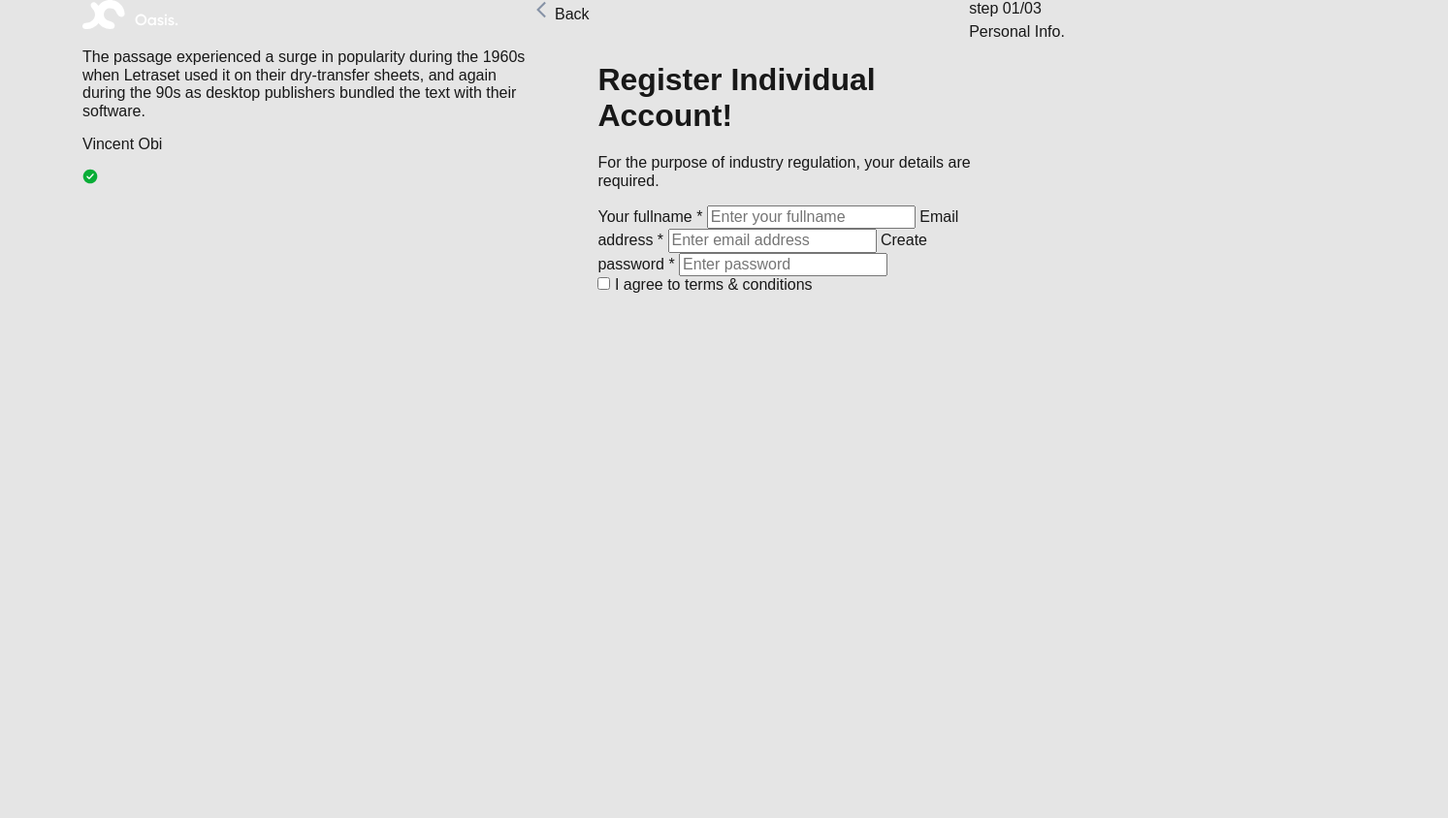
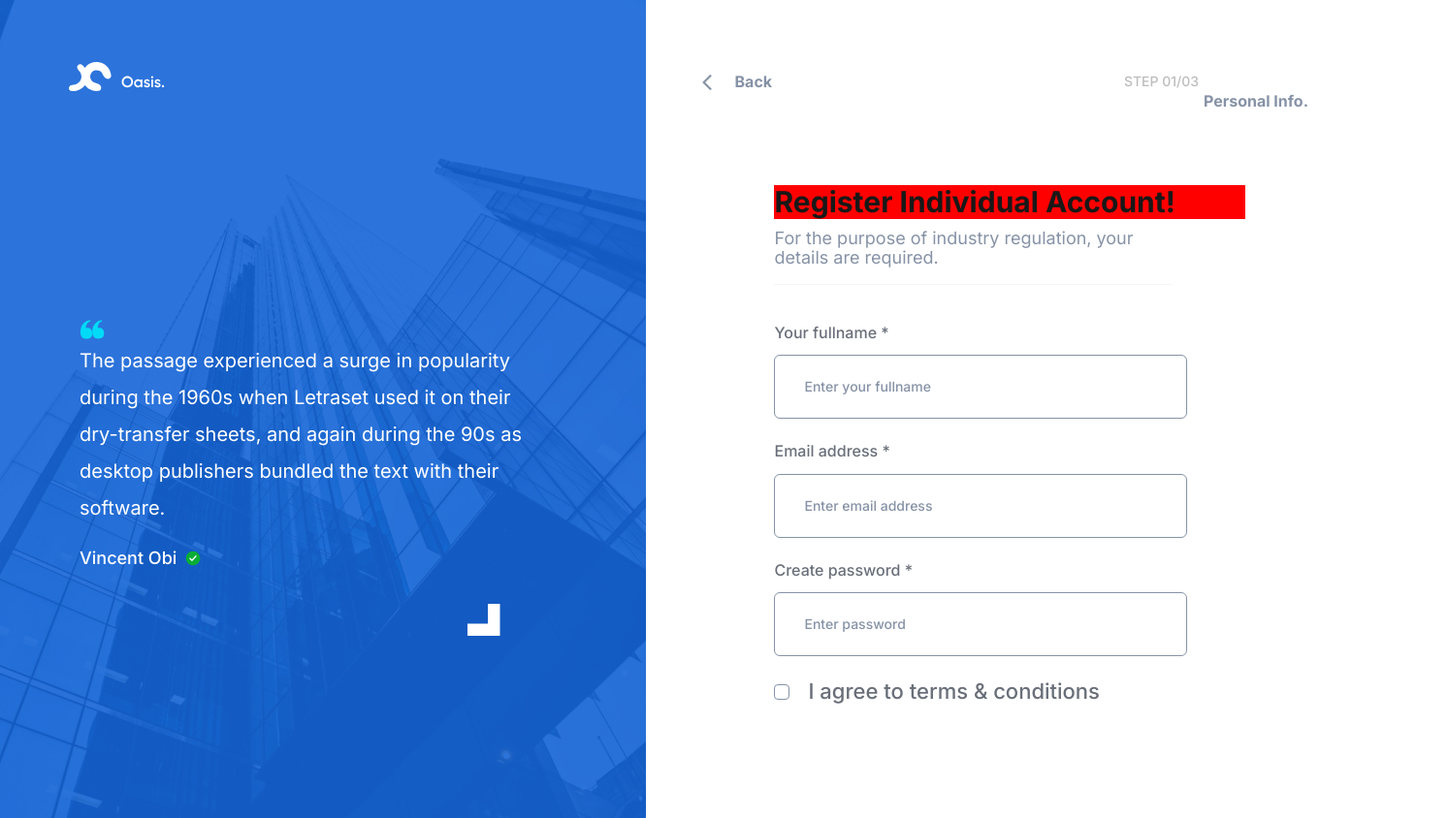
Before and after one commit to isaevrg/application, a plain HTML site: page index.html in a window 1280 px wide. Shown: the top 844 px of the page at 97% size, 1493 px wide, since content can reach past the window. Before the commit the page ends 800 px from the top, so only its background shows below. Drawn offline with Linux system fonts and the light colour scheme.

Commit message:
Добавил картинки, переписал HTML код, исправил CSS

```diff
--- a/css/style.css
+++ b/css/style.css
@@ -1,5 +1,289 @@
 body {
-	background-color: #E5E5E5;
-	font-family: "GothamPro-Medium", sans-serif;
 	color: #181818;
+	font-family: 'Inter', sans-serif;
+	box-sizing: border-box;
+	width: 1440px;
+
 }
+
+h1, h2, h3, h4,h5, p {
+	margin: 0px;
+}
+
+
+
+.container-1 {
+	background-image: url(../img/background.jpg);
+	/* background-repeat: no-repeat; */
+	position: relative;
+	height: 1024px;
+	width: 666px;
+	display: inline-block;
+}
+
+/* начало левого блока */
+.container-1__logo {
+	position: absolute;
+	top:64px;
+	left: 71px;
+}
+
+.container-1__inf {
+	position: absolute;
+	padding: 330px 111px 352px 82px;
+
+}
+
+.container-1__inf p {
+	width: 473px;
+	font-weight: 400;
+	font-size: 20px;
+	line-height: 38px;
+	color: #FFFFFF;
+
+}
+
+.container-1__inf span {
+	font-weight: 500;
+	font-size: 18px;
+	line-height: 22px;
+	color: #FFFFFF;
+}
+
+.container-1__inf svg {
+	position: absolute;
+	right:0;
+}
+
+.suffix {
+	padding-left: 400px;
+}
+
+.obi {
+	padding-top: 22px;
+	padding-bottom: 35px;
+	vertical-align: middle;
+}
+
+.obi span {
+	padding-right: 9px;
+	margin-right: -5px;
+}
+
+.circle {
+	display: inline;
+	vertical-align: middle;
+}
+/* конец левого блока */
+
+/* начало правого блока */
+.container-2 {
+	background-color: #FFFFFF;
+	/* padding: 75px 91px 75px 58px; */
+	height: 1024px;
+	width: 774px;
+	display: inline-block;
+	position: absolute;
+}
+
+.container-2__top {
+	padding: 74px 91px 78px 53px;
+}
+
+.container-2__back {
+	cursor: pointer;
+}
+
+.container-2__back img,
+.container-2__back span {
+	color: #8692A6;
+	vertical-align: middle;
+}
+
+.container-2__back span {
+	font-size: 16px;
+	font-weight: 600;
+	padding-left: 14px;
+}
+
+.container-2__info {
+	text-align: right;
+}
+
+.container-2__righ {
+	text-align: right;
+}
+
+.container-2__info span {
+	font-size: 16px;
+	font-weight: 600;
+	color: #8692A6;
+}
+
+.container-2__right span {
+	font-weight: 500;
+	font-size: 14px;
+	line-height: 17px;
+	color:#bdbdbd;
+	text-transform: uppercase;
+}
+
+.container-2__register {
+	padding: 0 221px 75px 53px;
+}
+
+.container-2__registerform {
+	width: 774px;
+	/* padding: 75px 91px 75px 58px; */
+}
+
+.container-2__registerform h1 {
+	/* width: 415px; */
+	font-weight: bold;
+	font-size: 30px;
+	margin-bottom: 10px;
+}
+
+.container-2__registerform p {
+	width: 411px;
+	font-weight: normal;
+	font-size: 18px;
+	color: #8692A6;
+	margin-bottom: 40px;
+	padding-bottom: 16px;
+	border-bottom: 1px solid #f5f5f5;
+}
+
+label {
+	display: block;
+	color: #696F79;
+	font-weight: 500;
+	font-size: 16px;
+	margin-bottom: 14px;
+}
+
+input {
+	display: block;
+	width: 426px;
+	padding: 24px 30px 24px 30px;
+	border: 1px solid #8692A6;
+	box-sizing: border-box;
+	border-radius: 6px;
+	margin-bottom: 24px;
+	outline: none;
+	color: #494949;
+	font-weight: 500;
+	font-size: 14px;
+	text-overflow: ellipsis;
+	transition: .3s;
+}
+
+input::placeholder {
+	font-size: 14px;
+	font-weight: 500;
+	color: #8692A6;
+}
+
+input:hover,
+input:focus {
+	box-shadow: 0px 4px 10px 3px rgba(0, 0, 0, 0.11);
+	border-color: #1565D8;
+	transition: .3s;
+}
+
+
+.container-2__conditions {
+	margin-bottom: 39px;
+	position: relative;
+}
+
+.container-2__conditions label {
+	display: inline-block;
+	margin: 0;
+    vertical-align: middle;
+	padding-left: 16px;
+    padding-left: 35px;
+    cursor: pointer;
+    font-size: 22px;
+    -webkit-user-select: none;
+    -moz-user-select: none;
+    -ms-user-select: none;
+    user-select: none;
+}
+.checkmark {
+	position: absolute;
+	top: 5px;
+    left: 0;
+    width: 16px;
+	height: 16px;
+	background-color: #fff;
+    border-radius: 4px;
+    border: 1px solid #8692A6;
+}
+.container-2__label:hover .checkmark,
+.checkmark:hover  {
+	box-shadow: 0px 4px 10px 3px rgba(0, 0, 0, 0.11);
+	border-color: #1565D8;
+	transition: .3s;
+}
+
+.container-2__label input:checked ~ .checkmark {
+	background-color: #1565D8;
+}
+
+.container-2__label > .checkmark::after {
+    left: 5px;
+    top: 2px;
+    width: 5px;
+    height: 9px;
+    border: solid white;
+    border-width: 0 3px 3px 0;
+    -webkit-transform: rotate(45deg);
+    -ms-transform: rotate(45deg);
+    transform: rotate(45deg);
+}
+
+.container-2__label .checkmark:after {
+    content: "";
+    position: absolute;
+    display: none;
+}
+
+.container-2__label input:checked ~ .checkmark:after {
+    display: block;
+}
+
+input[type="checkbox"] {
+	display: inline-block;
+    width: 16px;
+    height: 16px;
+    margin: 0;
+    vertical-align: middle;
+    position: absolute;
+    top: 5px;
+    opacity: 0;
+    cursor: pointer;
+    z-index: 1;
+    left: 0;
+}
+
+/* конец правого блока */
+
+/* медиа-запросы */
+@media screen and (max-width: 1920px) {
+	h1 {
+		background-color: red;
+	}
+}
+
+@media screen and (max-width: 768px) {
+	h1 {
+		background-color: orange;
+	}
+}
+
+@media screen and (max-width: 425px) {
+	h1 {
+		background-color: blue;
+	}
+}
--- a/index.html
+++ b/index.html
@@ -13,21 +13,31 @@
     </head>
 <body>
     <section class="network">
-        <div class="container">
-            <div class="row no-gutters">
-                <div class="col-5">
+        <!-- <div class="container-fluid"> -->
+            <!-- <div class="row"> -->
+                <!-- <div class="col-6"> -->
                     <div class="container-1"> <!-- мой класс -->
                         <img class="container-1__logo" src="img/logo.svg" alt="logo">
                         <div class="container-1__inf">
+                            <img src="img/“.svg" alt="">
                             <p class="logo-text">The passage experienced a surge in popularity during the 1960s when Letraset used it on their dry-transfer sheets, and again during the 90s as desktop publishers bundled the text with their software.</p>
-                            <p>Vincent Obi</p>
-                            <img src="img/circle check full.svg" alt="">
+                            <!-- <p>Vincent Obi</p> -->
+                            <div class="obi">
+                                <span>Vincent Obi</span>
+                                    <div class="circle"><img src="img/circle check full.svg" alt="">
+                                    </div>
+                            </div>
+                            <div class="suffix">
+                                <img src="img/suffix.svg" alt="">
+                            </div>
+
                         </div>
+
                     </div>
-                </div>
-                <div class="col-7">
+                <!-- </div> -->
+                <!-- <div class="col-6"> -->
                     <div class="container-2">
-                        <div class="container-2__register">
+                        <div class="container-2__top">
                             <div class="row justify-content-between">
                                 <div class="col-4">
                                     <div class="container-2__back">
@@ -48,6 +58,8 @@
                                     </div>
                                 </div>
                             </div>
+                        </div>
+                        <div class="container-2__register">
                             <div class="container-2__registerform">
                                 <div class="col-8 offset-md-1">
                                     <h1>Register Individual Account!</h1>
@@ -74,8 +86,8 @@
                             </div>
                         </div>
                     </div>
-                </div>
-            </div>
+                <!-- </div> -->
+            <!-- </div> -->
         </div>
     </section>
 </body>
```
Also changed, not shown: img/suffix.svg (added).
